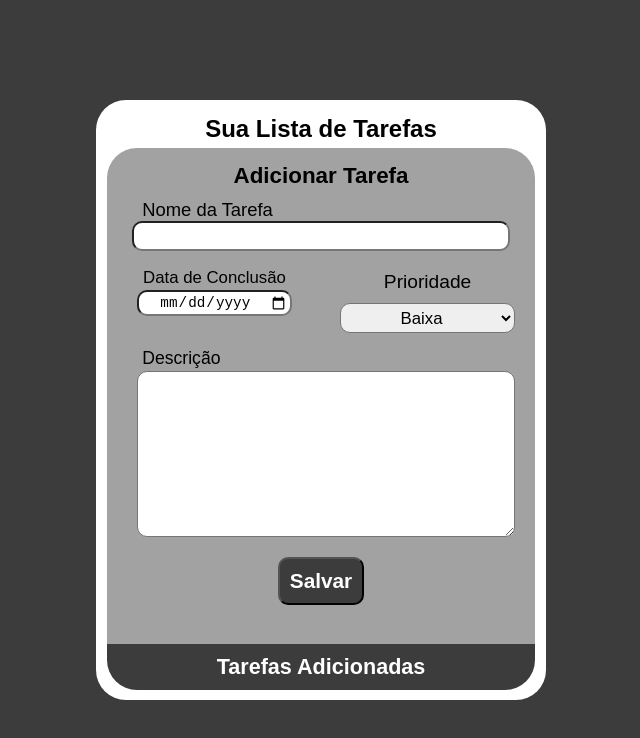
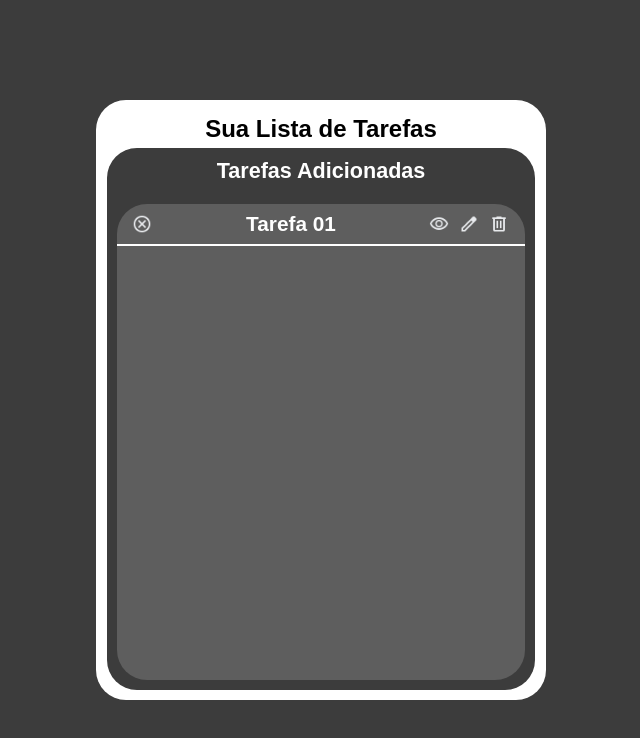
Before and after one commit to LaLunaInSky/projeto-lista-de-tarefa, a plain HTML site: page index.html in a window 1280 px wide. Shown: the whole page, without its empty margins (319-959 px from the left). Drawn offline with Linux system fonts and the light colour scheme.

Commit message:
20/01/2025 15:38

```diff
--- a/index.html
+++ b/index.html
@@ -19,7 +19,7 @@
                     </div>
                     <div>
                         <div>
-                            <label for="">Data de Conclusão</label>
+                            <label for="dataDeConclusão">Data de Conclusão</label>
                             <input type="date" name="dataDeConclusão" id="dataDeConclusão">
                         </div>
                         <div>
@@ -43,7 +43,34 @@
                     <h2>Tarefas Adicionadas</h2>
                 </aside>
                 <section class="menuComTarefasAdicionadas">
-
+                    <h1>Nenhuma Tarefa Adicionada</h1>
+                    <div class="tarefasAdicionadas">
+                        <article id="tarefa01">
+                            <div class="icone">
+                                <abbr title="não concluida">
+                                    <img src="imagens/icone_não_concluido.png" alt="icone conclusão">
+                                </abbr>
+                            </div>
+                            <h2>Tarefa 01</h2>
+                            <div>
+                                <div class="icone">
+                                    <abbr title="visualizar tarefa">
+                                        <img src="imagens/icone_info.png" alt="icone info">
+                                    </abbr>
+                                </div>
+                                <div class="icone">
+                                    <abbr title="editar tarefa">
+                                        <img src="imagens/icone_editar.png" alt="icone editar">
+                                    </abbr>
+                                </div>
+                                <div class="icone">
+                                    <abbr title="deletar tarefa">
+                                        <img src="imagens/icone_deletar.png" alt="icone_deletar">
+                                    </abbr>
+                                </div>
+                            </div>
+                        </article>
+                    </div>
                 </section>
             </section>
         </section>
--- a/scripts/script.js
+++ b/scripts/script.js
@@ -7,9 +7,9 @@ const btnSalvar = document.querySelector("#btnSalvar")
 let tarefasAdicionadas = []
 
 barraMenuTarefasAdicionadas.addEventListener("click", ()=>{
-    if (menuComTarefasAdicionadas.style.display != "block") {
+    if (menuComTarefasAdicionadas.style.display != "flex") {
         registroAlteraçãoTarefas.style.display = 'none'
-        menuComTarefasAdicionadas.style.display = 'block'
+        menuComTarefasAdicionadas.style.display = 'flex'
     } else {
         registroAlteraçãoTarefas.style.display = 'block'
         menuComTarefasAdicionadas.style.display = 'none'
--- a/styles/style_adaptativo.css
+++ b/styles/style_adaptativo.css
@@ -66,6 +66,7 @@ body {
             overflow: hidden;
 
             & > .registro_AlteraçãoTarefas {
+                display: none;
                 height: 100%;
                 padding: 15px 20px;
                 background-color: var(--preto05);
@@ -183,10 +184,77 @@ body {
                 }
             }
 
-            & > .menuComTarefasAdicionadas{
-                display: none;
+            & > .menuComTarefasAdicionadas {
+                display: flex;
                 height: 100%;
+                padding: 10px;
                 background-color: var(--preto02);
+                justify-content: center;
+                align-items: center;
+
+                & > h1 {
+                    display: none;
+                    padding: 0px 10px;
+                    color: white;
+                    text-align: center;
+                    font-size: 1.7em;
+                }
+
+                & > div {
+                    display: flex;
+                    overflow: hidden;
+                    width: 100%;
+                    height: 100%;
+                    border-radius: 30px;
+                    background-color: var(--preto03);
+
+                    & > article {
+                        cursor: default;
+                        padding: 0px 10px;
+                        display: flex;
+                        justify-content: space-between;
+                        align-items: center;
+                        width: 100%;
+                        height: 40px;
+                        border: 2px solid white;
+                        border-top: #000000;
+                        border-left: #000000;
+                        border-right: #000000;
+
+                        &:hover {
+                            background-color: var(--preto01);
+                        }
+
+                        & .icone {
+                            cursor: pointer;
+                            width: 30px;
+                            height: 30px;
+                            display: flex;
+                            justify-content: center;
+                            align-items: center;
+                            border-radius: 50%;
+
+                            &:hover {
+                                background-color: var(--preto02);
+                            }
+                        }
+
+                        & > h2 {
+                            color: white;
+                            font-size: 1.3em;
+                        }
+
+                        & > div {
+                            display: flex;
+                        }
+
+                        & img {
+                            margin-top: 3px;
+                            margin-right: 1px;
+                            width: 20px;
+                        }
+                    }
+                }
             }
 
             & > aside {
```
Also changed, not shown: imagens/icone_concluido.png (added), imagens/icone_deletar.png (added), imagens/icone_editar.png (added), imagens/icone_info.png (added), imagens/icone_não_concluido.png (added).
